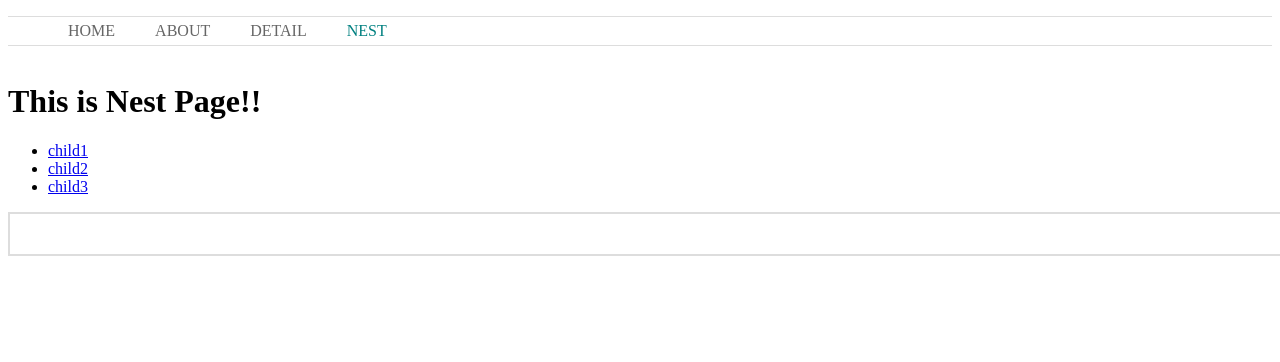
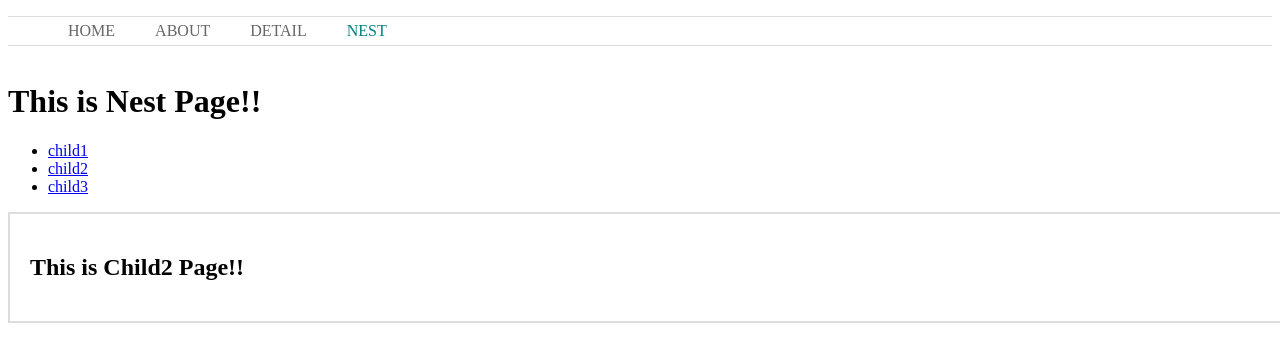
Before and after one commit to omatsu0/vue_pra1, a Vue app: page /nest/child2 in a window 1280 px wide. Shown: the top 362 px of the page. Built offline with nearby package versions, Linux system fonts and the light colour scheme.

Commit message:
add child.vue

```diff
--- a/src/components/pages/nest/child1.vue
+++ b/src/components/pages/nest/child1.vue
@@ -0,0 +1,5 @@
+<template>
+  <div>
+    <h2>This is Child1 Page!!</h2>
+  </div>
+</template>
--- a/src/components/pages/nest/child2.vue
+++ b/src/components/pages/nest/child2.vue
@@ -0,0 +1,5 @@
+<template>
+  <div>
+    <h2>This is Child2 Page!!</h2>
+  </div>
+</template>
--- a/src/components/pages/nest/child3.vue
+++ b/src/components/pages/nest/child3.vue
@@ -0,0 +1,5 @@
+<template>
+  <div>
+    <h2>This is Child3 Page!!</h2>
+  </div>
+</template>
```
